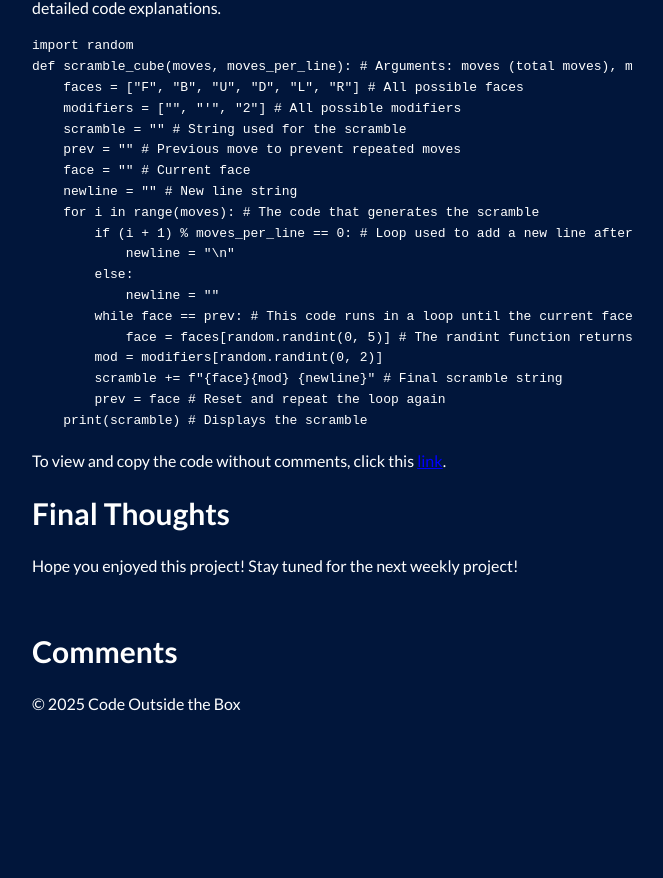
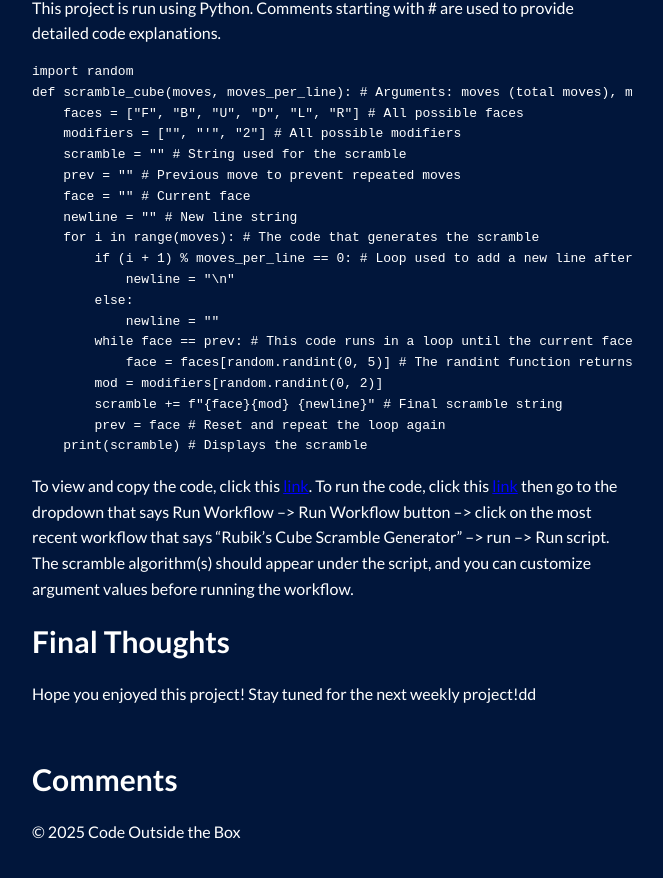
Before and after one commit to MicroChip818/microchip818.github.io, a Jekyll site: the page built from _posts/2026-01-17-project-of-the-week-1-rubiks-cube-scramble-generator.md, in a window 1280 px wide and 900 px high, scrolled down 1849 px. Shown: the top 878 px of the window, without its empty margins (308-971 px from the left). Built offline with Jekyll 4.4.1, drawn with Linux system fonts in a browser that asks for light colours; comment, search, counter and statistics services are not loaded; before the commit the page ends 2621 px from its top, so only the background shows below that; some of the changed text lies outside the part shown.

Commit message:
Update links and instructions for Rubik's Cube project
Updated the link to the Rubik's Cube Scramble Generator code and added instructions for running the workflow.

````diff
--- a/_posts/2026-01-17-project-of-the-week-1-rubiks-cube-scramble-generator.md
+++ b/_posts/2026-01-17-project-of-the-week-1-rubiks-cube-scramble-generator.md
@@ -49,7 +50,7 @@ def scramble_cube(moves, moves_per_line): # Arguments: moves (total moves), move
         prev = face # Reset and repeat the loop again
     print(scramble) # Displays the scramble
 ```
-To view and copy the code without comments, click this <a href="https://github.com/MicroChip818/project-of-the-week/blob/main/rubiks-cube-scramble-generator.py" target="_blank">link</a>.
+To view and copy the code, click this <a href="https://github.com/MicroChip818/project-of-the-week/blob/main/2026/01-18-rubiks-cube-scramble-generator.py" target="_blank">link</a>. To run the code, click this <a href="https://github.com/MicroChip818/project-of-the-week/actions/workflows/2026-01-18-rubiks-cube-scramble-generator.yml" target="_blank">link</a> then go to the dropdown that says Run Workflow --> Run Workflow button --> click on the most recent workflow that says "Rubik's Cube Scramble Generator" --> run --> Run script. The scramble algorithm(s) should appear under the script, and you can customize argument values before running the workflow.
 
 ## Final Thoughts
-Hope you enjoyed this project! Stay tuned for the next weekly project!
+Hope you enjoyed this project! Stay tuned for the next weekly project!dd
````
Also changed, not shown: other parts of _posts/2026-01-17-project-of-the-week-1-rubiks-cube-scramble-generator.md (+1 -0 lines).
